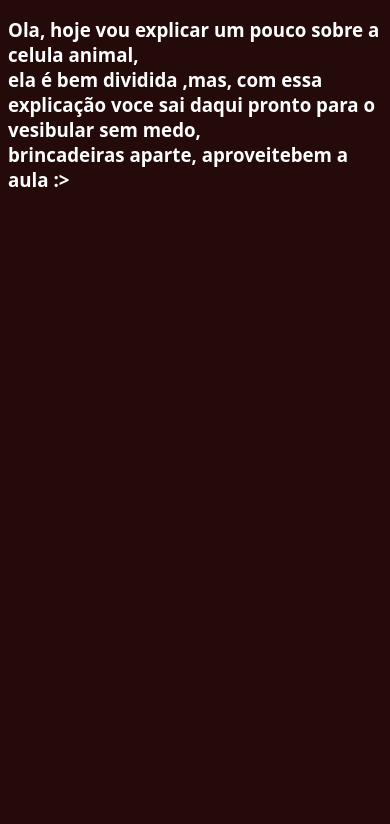
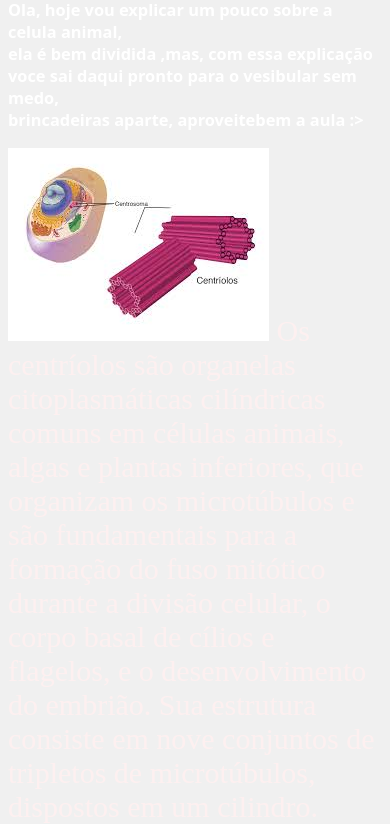
Before and after one commit to RychardMS/Projeto-de-BIologia, a plain HTML site: page teorica.html in a window 390 px wide. Shown: the part 118-942 px from the top of the page. Before the commit the page ends 860 px from the top, so only its background shows below. Drawn offline with Linux system fonts and the light colour scheme.

Commit message:
pondo fotos e detalhando com css a parte teorica

```diff
--- a/styles/index.css
+++ b/styles/index.css
@@ -108,4 +108,12 @@ footer {
     padding: 2px;
 }
 
-/*parte do js*/
+
+
+/* Ajusta layout para telas menores que 768px */
+@media (max-width: 768px) {
+  body {
+    font-size: 14px;
+    background-color: #f0f0f0;
+  }
+}
--- a/styles/index2.css
+++ b/styles/index2.css
@@ -49,3 +49,10 @@
       font-size: 1.1em;
       color: #333;
     }
+    /* Ajusta layout para telas menores que 768px */
+@media (max-width: 768px) {
+  body {
+    font-size: 14px;
+    background-color: #f0f0f0;
+  }
+}
--- a/styles/index3.css
+++ b/styles/index3.css
@@ -24,3 +24,15 @@ body{
 #h2{
     margin-left: 220px;
 }
+
+/* Ajusta layout para telas menores que 768px */
+@media (max-width: 768px) {
+  body {
+    font-size: 14px;
+    background-color: #f0f0f0;
+  }
+}
+.centriolo{
+    color: #fdf0f0;
+    font-size: 30px;
+}
--- a/teorica.html
+++ b/teorica.html
@@ -21,10 +21,12 @@
 
 <div class="meio">
     <main>
+        <div class="centriolo">
+        <img id="ft1" src="../Projeto-de-BIologia/imagens/centriolo.jpg" alt="">
+        <label for="">Os centríolos são organelas citoplasmáticas cilíndricas comuns em células animais, algas e plantas inferiores, que organizam os microtúbulos e são fundamentais para a formação do fuso mitótico durante a divisão celular, o corpo basal de cílios e flagelos,
+            e o desenvolvimento do embrião. Sua estrutura consiste em nove conjuntos de tripletos de microtúbulos, dispostos em um cilindro. </label>
 
-        <img src="" alt="">
-
-
+        </div>
 
     </main>
 </div>
```
